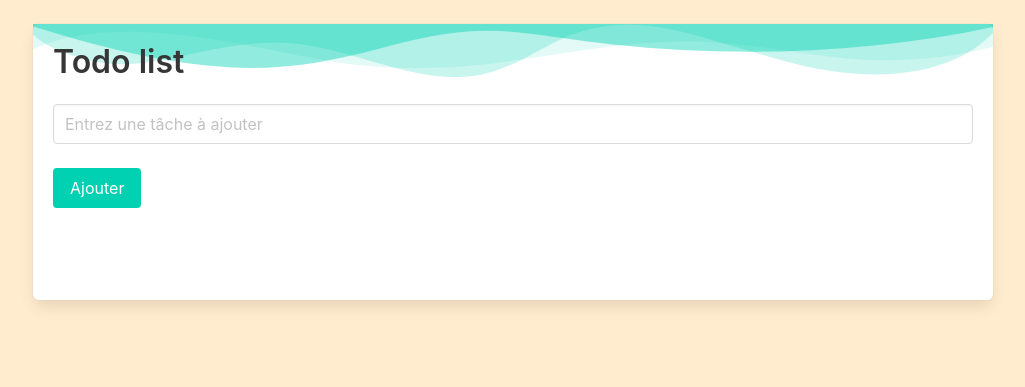
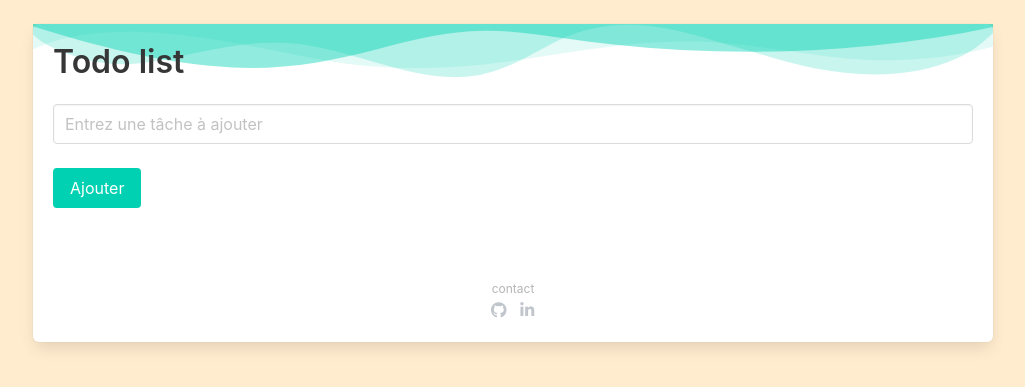
Before and after one commit to LucasCRENAIS/JSToDolist, a PHP site: page / in a window 1280 px wide. Shown: the top 387 px of the page, without its empty margins (127-1152 px from the left). Run offline with PHP 8.4, Linux system fonts and the light colour scheme; some libraries are stand-ins or nearby versions.

Commit message:
added pro links

```diff
--- a/css/style.css
+++ b/css/style.css
@@ -63,6 +63,15 @@ input[type=checkbox]:checked {
 .has-background-warning label{
   text-decoration: line-through;
 }
+
+.fa-linkedin-in:hover{
+  color: #0a66c2;
+}
+
+a{
+  color: #c1c6cd
+}
+
 
 
 /**
--- a/index.html
+++ b/index.html
@@ -6,6 +6,7 @@
     <meta name="viewport" content="width=device-width, initial-scale=1.0">
     <link rel="stylesheet" href="https://cdn.jsdelivr.net/npm/bulma@0.9.1/css/bulma.min.css">
     <link rel="stylesheet" href="css/style.css">
+    <link rel="stylesheet" href="https://pro.fontawesome.com/releases/v5.10.0/css/all.css" integrity="sha384-AYmEC3Yw5cVb3ZcuHtOA93w35dYTsvhLPVnYs9eStHfGJvOvKxVfELGroGkvsg+p" crossorigin="anonymous"/>
     <title>ToDolist</title>
 </head>
 <body>
@@ -27,11 +28,21 @@
             </form>
             <br>
             <div class ="column" id="listedTasks">
-
+        </div>
+        <footer>
+            <div class="has-text-centered mt-5 has-text-grey-light">
+                <p class="is-size-7">
+                contact
+                </p>
+                <span class="icon">
+                    <a class="fab fa-github" href="https://github.com/LucasCRENAIS"></a>
+                  </span>
+                  <span class="icon">
+                    <span class="icon">
+                        <a class="fab fa-linkedin-in" href="https://www.linkedin.com/in/lucas-crenais-24a01a209/"></a>
+                  </span>
             </div>
-            <div class ="column" id="archivedTasks"></div>
-        </div>
-    </div>
+        </footer>
 </body>
 <script src="app.js"></script>
 <script src="handler.js"></script>
```
